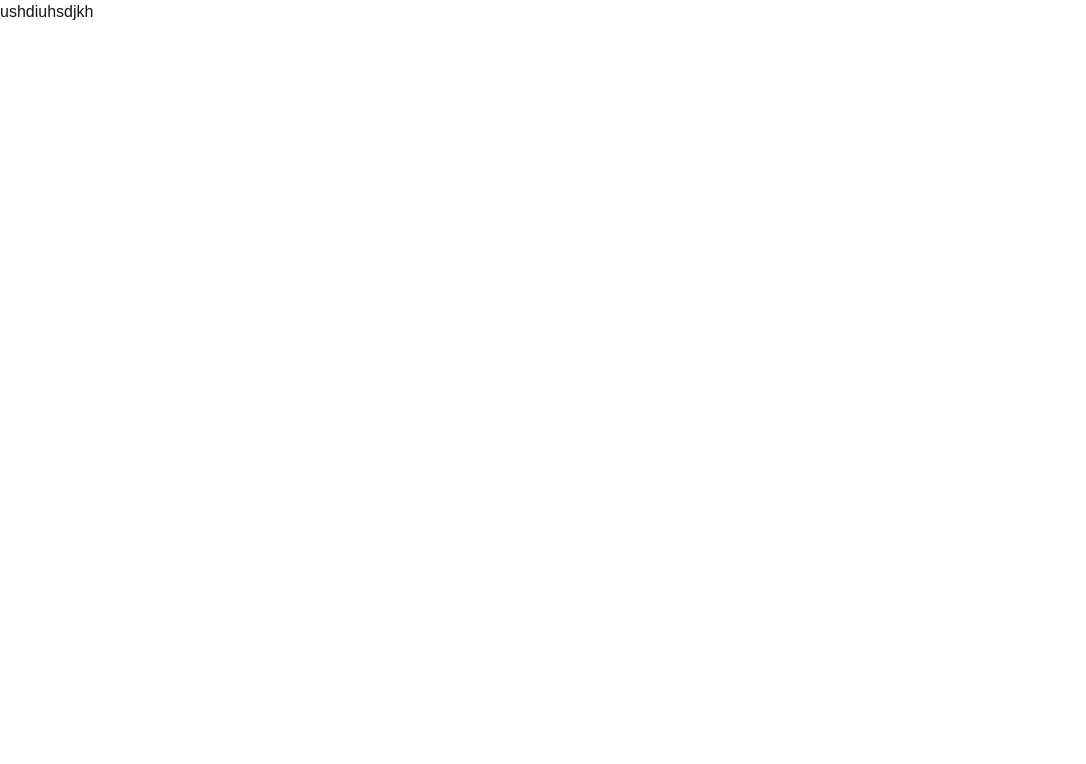
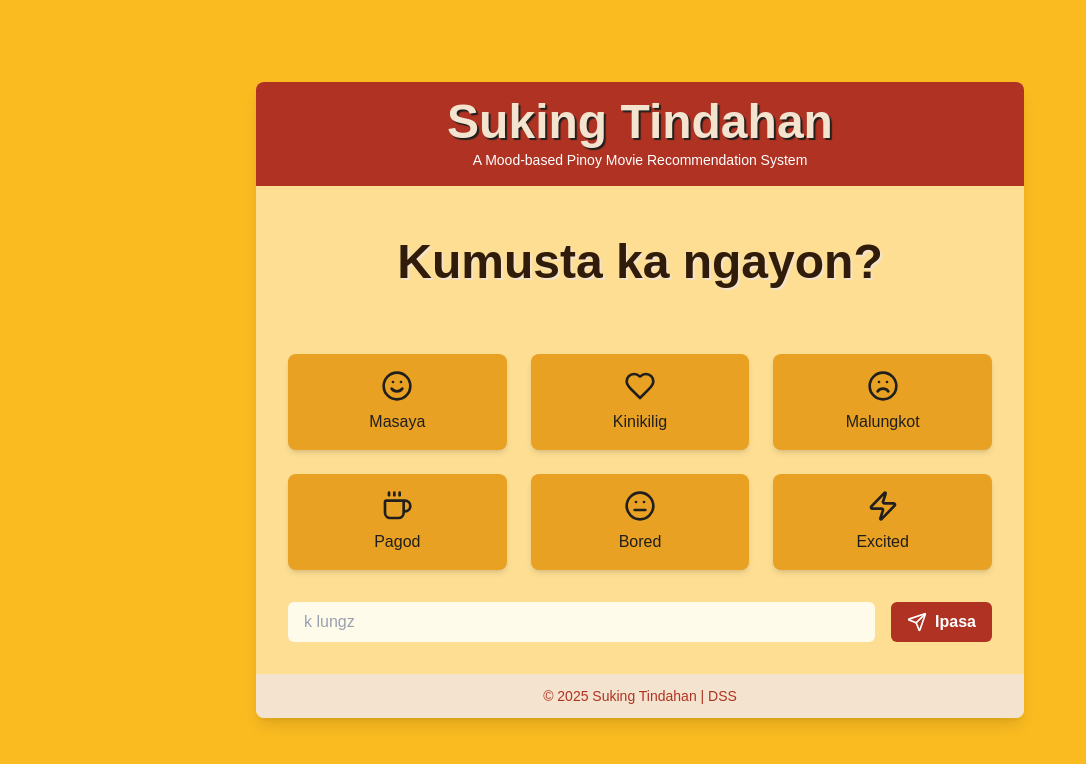
Before and after one commit to chrisracha/suking-tindahan, a Next.js app: page / in a window 1280 px wide. Shown: the top 764 px of the page, without its empty margins (0-1086 px from the left). Built offline with nearby package versions, Linux system fonts and the light colour scheme.

Commit message:
landing page

```diff
--- a/src/app/page.tsx
+++ b/src/app/page.tsx
@@ -1,7 +1,44 @@
+import EmotionSelector from "@/components/emotion-selector"
+import FeelingInput from "@/components/feeling-input"
 export default function Home() {
   return (
-    <main>
-      ushdiuhsdjkh
+    <main className="min-h-screen flex flex-col items-center justify-center p-4 bg-[#fabb21]">
+      <div className="w-full max-w-3xl bg-white/30 rounded-lg shadow-lg overflow-hidden">
+      <div className="bg-[#af3222] p-4 text-center relative">
+      <h1
+        className="text-4xl md:text-5xl font-bold text-[#f4e3ce] relative z-10"
+        style={{ textShadow: '2px 2px 1px #201f1d' }}
+      >
+        Suking Tindahan
+      </h1>
+      <p className="text-white text-sm mt-1 relative z-10">A Mood-based Pinoy Movie Recommendation System</p>
+      </div>
+      <div className="p-6 md:p-8 bg-white/30">
+      <div className="flex flex-col items-center">
+      <h2
+        className="text-4xl md:text-5xl font-bold text-center text-[#301c08] mt-5 mb-17"
+        style={{ textShadow: '2px 2px 1px #f4e3ce' }}
+      >
+        Kumusta ka ngayon?
+      </h2>
+      <div className="w-full space-y-8">
+        <div className="space-y-4">
+          {/* Emotion Selection */}
+          <EmotionSelector />
+        </div>
+        <div className="space-y-4">
+          {/* Text Input */}
+          <FeelingInput />
+        </div>
+      </div>
+      </div>
+      </div>
+
+      {/* Footer */}
+      <div className="bg-[#f4e3ce] p-3 text-center">
+          <p className="text-[#af3222] text-sm">© 2025 Suking Tindahan | DSS</p>
+        </div>
+      </div>
     </main>
   )
 }
--- /dev/null
+++ b/src/components/emotion-selector.tsx
@@ -0,0 +1,37 @@
+import { Smile, Frown, Meh, Heart, Zap, Coffee } from "lucide-react"
+
+const emotions = [
+    {
+        name: "Masaya", icon: Smile, color:"bg-[#e8a123] hover:bg-[#d48c00]", textColor: "text-[#201f1d]"
+    },
+    {
+        name: "Kinikilig", icon: Heart, color:"bg-[#e8a123] hover:bg-[#d48c00]", textColor: "text-[#201f1d]"
+    },
+    {
+        name: "Malungkot", icon: Frown, color:"bg-[#e8a123] hover:bg-[#d48c00]", textColor: "text-[#201f1d]"
+    },
+    {
+        name: "Pagod", icon: Coffee, color:"bg-[#e8a123] hover:bg-[#d48c00]", textColor: "text-[#201f1d]"
+    },
+    {
+        name: "Bored", icon: Meh, color:"bg-[#e8a123] hover:bg-[#d48c00]", textColor: "text-[#201f1d]"
+    },
+    {
+        name: "Excited", icon: Zap, color:"bg-[#e8a123] hover:bg-[#d48c00]", textColor: "text-[#201f1d]"
+    }
+]
+
+export default function EmotionSelector() {
+    return (
+        <div className="grid grid-cols-2 sm:grid-cols-3 md:grid-cols-3 gap-6">
+            {emotions.map((emotion) => (
+                <button
+                    key={emotion.name}
+                    className={`flex flex-col items-center justify-center h-24 ${emotion.color} ${emotion.textColor} rounded-lg shadow-md transition-transform hover:scale-105`}>
+                <emotion.icon className="h-8 w-8 mb-2" />
+                <span>{emotion.name}</span>
+                </button>
+            ))}
+        </div>
+    )
+}
--- /dev/null
+++ b/src/components/feeling-input.tsx
@@ -0,0 +1,24 @@
+"use client"
+
+import { Send } from "lucide-react"
+
+export default function FeelingInput() {
+    const handleSubmit = (e: React.FormEvent) => {
+        e.preventDefault() }
+
+return (
+    <form onSubmit={handleSubmit} className="flex w-full gap-4 mt-6">
+        <div className="relative flex-1">
+            <input
+            name="feeling"
+            placeholder="k lungz"
+            className="w-full h-10 px-4 rounded-md text-base text-black placeholder-gray-400 bg-amber-50 border-amber-200 focus-visible:ring-amber-500 outline-none"
+            />
+        </div>
+        <button type="submit" className="flex items-center px-4 h-10 rounded-md bg-[#af3222] hover:bg-[#93281c] text-white text-base font-semibold">
+        <Send className="h-5 w-5 mr-2" />
+        <span>Ipasa</span>
+      </button>
+    </form>
+)
+}
```
Also changed, not shown: package.json (+6 -5 lines), 1 other file (tests, documents, lock files or other folders).
